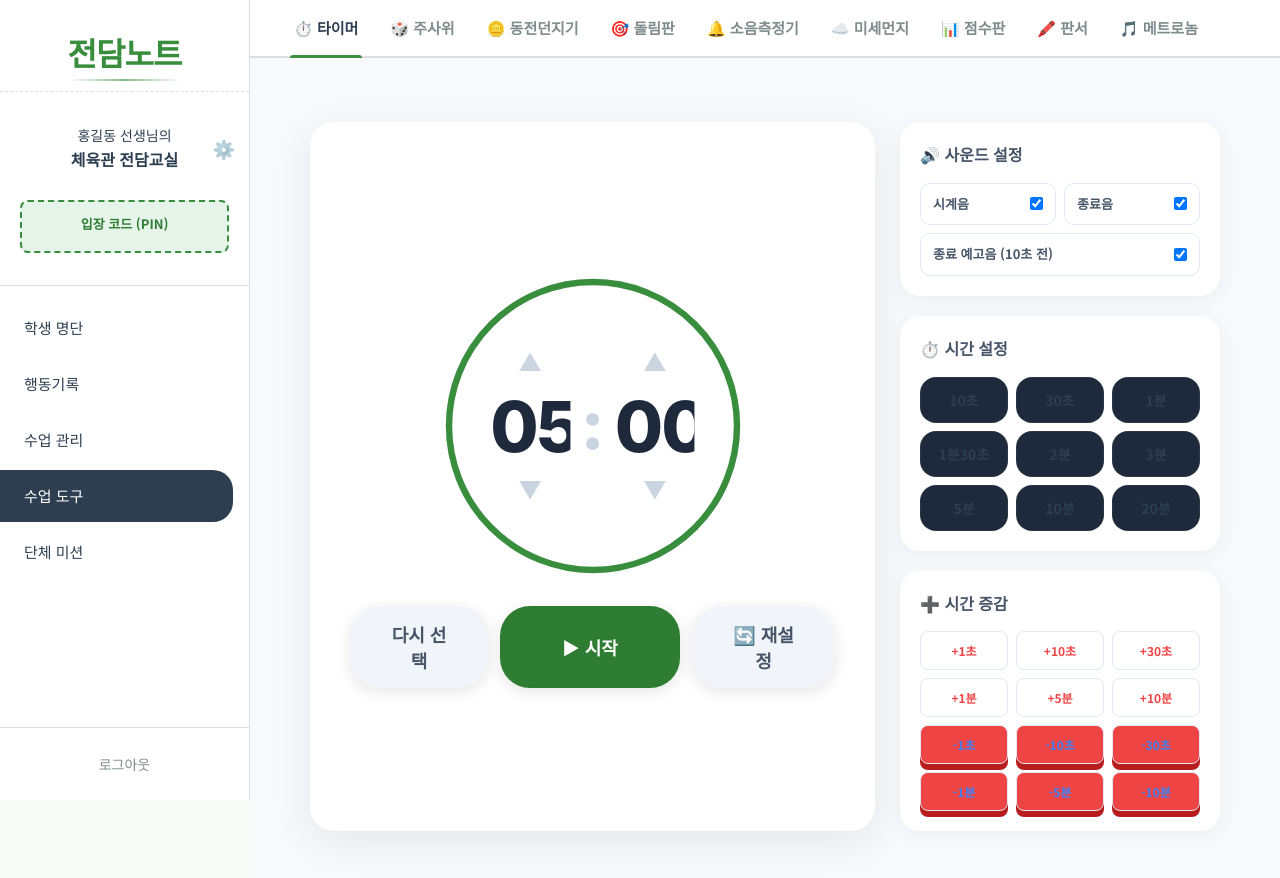
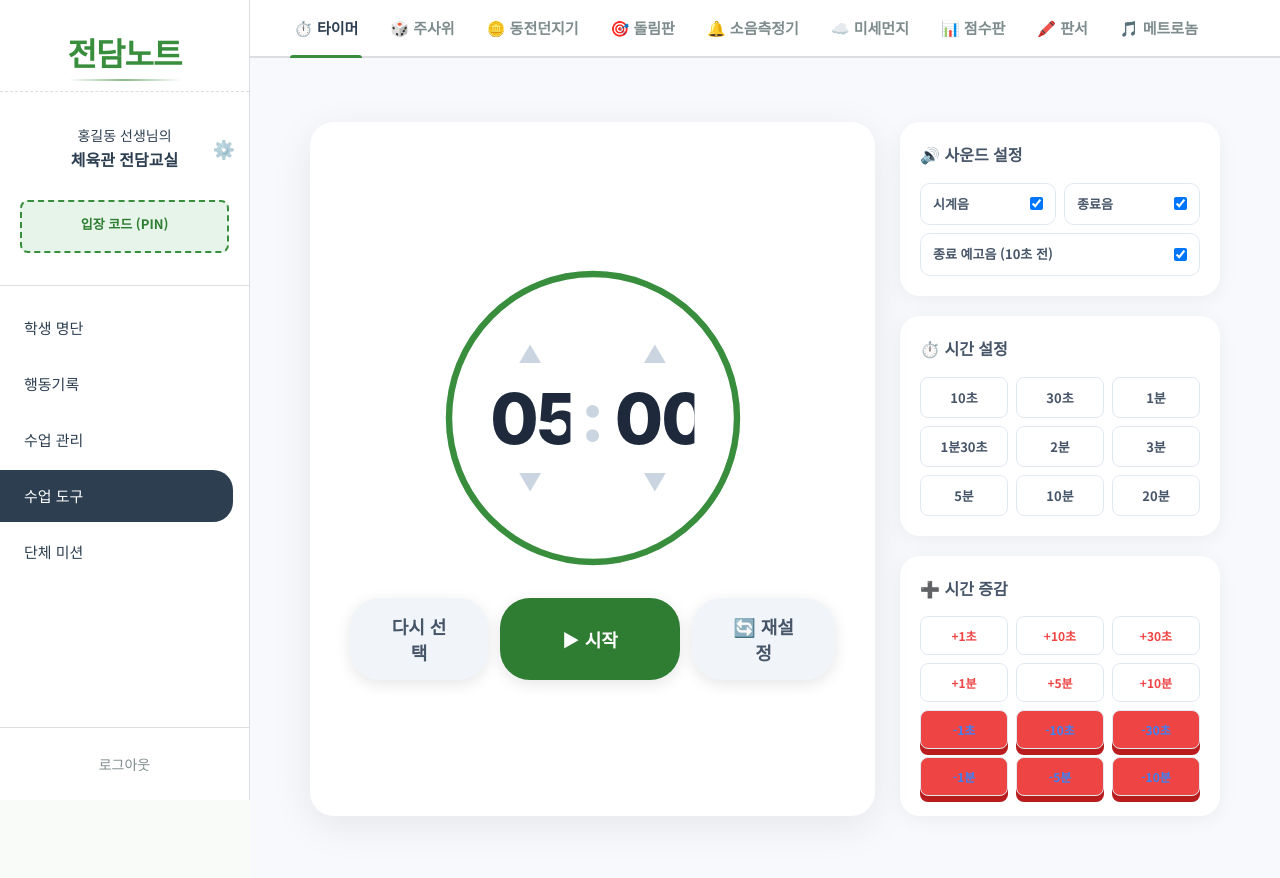
Before and after one commit to KOOthcr/Specialist-Note-for-CLASS, a React (Vite) app in the folder client/: page /main/tools/timer in a window 1280 px wide. Shown: the top 878 px of the page. Built offline with nearby package versions, Linux system fonts and the light colour scheme; no server answers; the database is empty; sample sign-in values are in the browser's storage; a web font is replaced by a local one.

Commit message:
UI: Fix button color clashing by scoping preset button styles and forcing white background for Timer/NoiseMeter

```diff
--- a/client/src/pages/tools/MetronomePage.css
+++ b/client/src/pages/tools/MetronomePage.css
@@ -250,7 +250,7 @@
   border: 1px solid rgba(255, 255, 255, 0.03);
 }
 
-.preset-btn {
+.metronome-container .preset-btn {
   display: flex;
   flex-direction: column;
   align-items: center;
--- a/client/src/pages/tools/NoiseMeterPage.css
+++ b/client/src/pages/tools/NoiseMeterPage.css
@@ -104,15 +104,15 @@
   margin-bottom: 10px;
 }
 
-.preset-btn {
+.noise-card .preset-btn {
   padding: 12px;
   border: 2px solid #e2e8f0;
-  background: white;
+  background: white !important;
   border-radius: 12px;
   cursor: pointer;
   font-size: 14px;
   font-weight: 600;
-  color: var(--color-text-main);
+  color: #1e293b !important;
   transition: all 0.2s ease;
   text-align: left;
 }
--- a/client/src/pages/tools/TimerPage.css
+++ b/client/src/pages/tools/TimerPage.css
@@ -214,14 +214,14 @@ input.number-box:disabled {
   gap: 8px;
 }
 
-.preset-btn {
+.timer-sidebar .preset-btn {
   padding: 10px 0;
   border: 1px solid #e2e8f0;
-  background: white;
+  background: white !important;
   border-radius: 8px;
   font-size: 13px;
   font-weight: 600;
-  color: #475569;
+  color: #475569 !important;
   cursor: pointer;
   transition: all 0.2s;
 }
```
